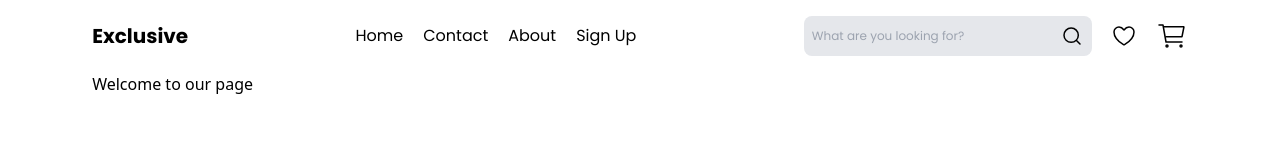
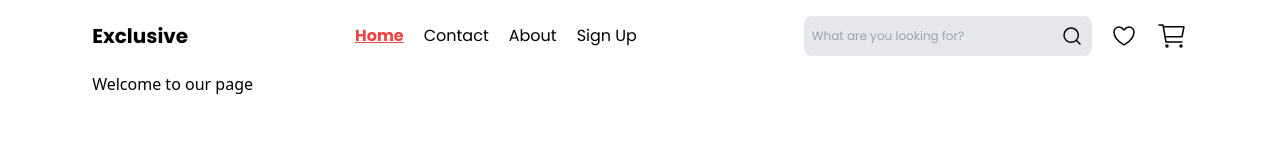
Before and after one commit to AdelineA/e-commerce-frontend, a React (Vite) app: page / in a window 1280 px wide. Shown: the top 160 px of the page. Built offline with nearby package versions, Linux system fonts and the light colour scheme.

Commit message:
feat: add active link

```diff
--- a/src/Components/Navbar/NavbarLinks.tsx
+++ b/src/Components/Navbar/NavbarLinks.tsx
@@ -1,4 +1,4 @@
-import { Link } from "react-router-dom";
+import { NavLink } from "react-router-dom";
 
 const navLinks = [
   {
@@ -24,7 +24,15 @@ const NavbarLinks = () => {
       <ul className="flex flex-col md:flex-row gap-5 font-normal text-base justify-center text-center">
         {navLinks.map((link) => (
           <li key={link.title} className="hover:underline">
-            <Link to={link.target}>{link.title}</Link>
+            <NavLink
+              to={link.target}
+              end
+              className={({ isActive }) =>
+                isActive ? "text-red-500 underline font-bold" : ""
+              }
+            >
+              {link.title}
+            </NavLink>
           </li>
         ))}
       </ul>
```
